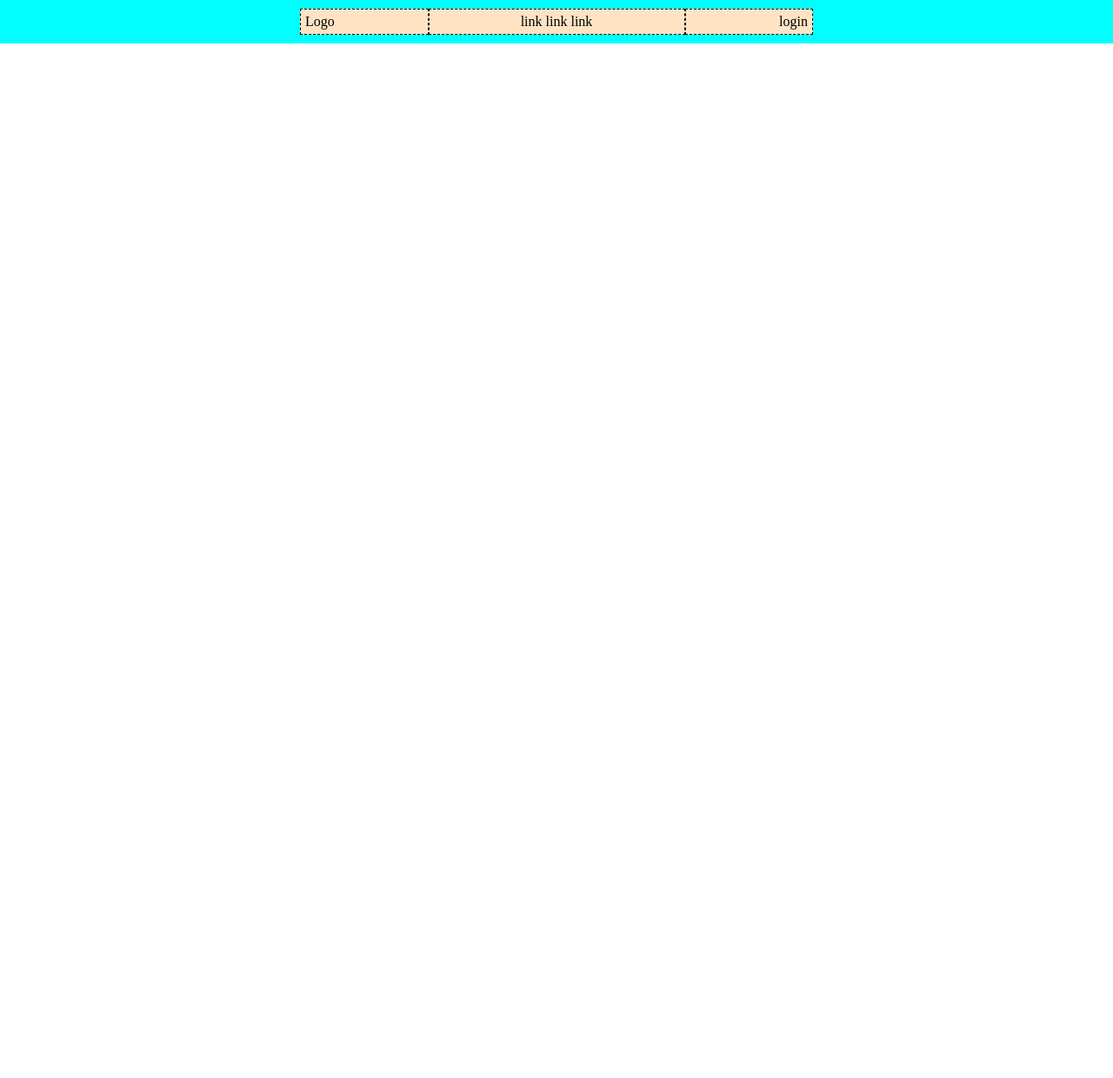
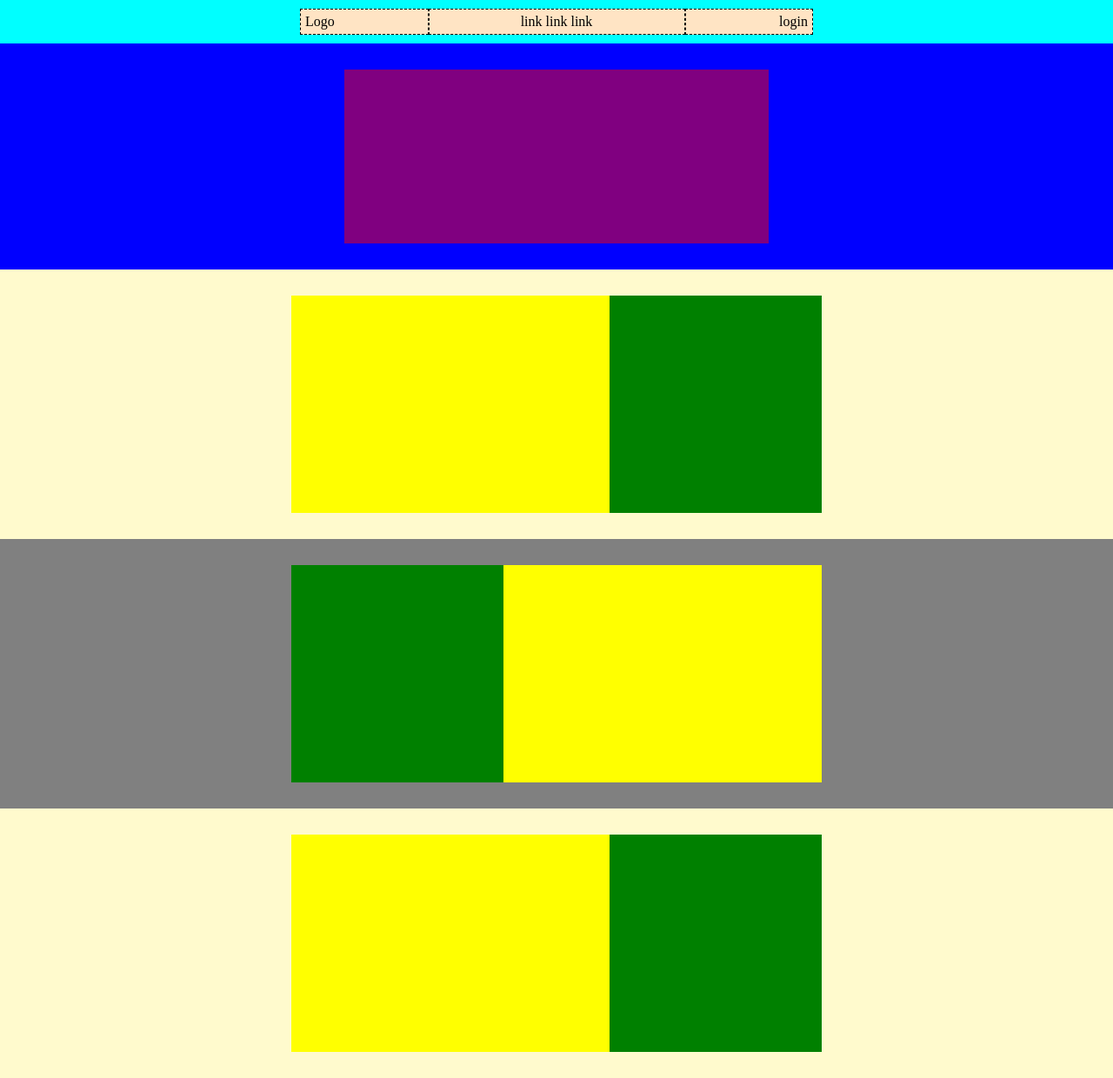
Before and after one commit to LucaElisio/htmlcss-struttura-discord, a plain HTML site: page index.html in a window 1280 px wide. Shown: the whole page at 87% size. Before the commit the page ends 800 px from the top, so only its background shows below. Drawn offline with Linux system fonts and the light colour scheme.

Commit message:
feat: main section structure

```diff
--- a/css/style.css
+++ b/css/style.css
@@ -5,19 +5,35 @@
     box-sizing: border-box;
 }
 
+
+/* COMMON */
+.container{
+    width: 50%;
+    margin: 0 auto;
+}
+
+.content {
+    margin: 0 auto;
+}
+
+section{
+    padding: 30px;
+    width: 100%;
+}
+
 /* HEADER */
 header{
     padding: 10px 50px;
+
     /* debug */
     background-color: aqua;
 }
 
 .menu{
-    width: 50%;
-    margin: 0 auto;
+    display: flex;
+
     /* debug */
     background-color: bisque;
-    display: flex;
 }
 
 .menu div{
@@ -38,3 +54,55 @@ header{
     width: 50%;
     text-align: center;
 }
+
+/* MAIN */
+/* Top Section */
+.top-s{
+    background-color: blue;
+}
+
+/* only top-s content */
+.top{
+    width: 40%;
+    margin: 0 auto;
+
+    /* debug */
+    background-color: purple;
+    height: 200px;
+}
+
+/* Main Section */
+.odd{
+    background-color: lemonchiffon;
+}
+
+.even{
+    background-color: grey;
+}
+
+.main{
+    width: 50%;
+    display: flex;
+
+    /* debug */
+    background-color: red;
+    height: 250px;
+}
+
+.right-content{
+    width: 60%;
+
+    /* debug */
+    background-color: yellow;
+}
+
+.left-content{
+    width: 40%;
+
+    /* debug */
+    background-color: green;
+}
+
+.reverse{
+    flex-direction: row-reverse;
+}
--- a/index.html
+++ b/index.html
@@ -9,8 +9,8 @@
 <body>
 
     <!-- HEADER -->
-    <header class="container">
-        <div class="menu">
+    <header>
+        <div class="menu container">
             <div class="logo">Logo</div>
             <div class="link">link link link</div>
             <div class="login">login</div>
@@ -19,6 +19,31 @@
     <!-- /HEADER -->
 
     <!-- MAIN -->
+
+    <!-- Top Section -->
+    <section class="top-s">
+        <div class="top"></div>
+    </section>
+
+    <!-- Main Section -->
+    <section class="odd">
+        <div class="main container">
+            <div class="right-content"></div>
+            <div class="left-content"></div>
+        </div>
+    </section>
+    <section class="even">
+        <div class="main container reverse">
+            <div class="right-content"></div>
+            <div class="left-content"></div>
+        </div>
+    </section>
+    <section class="odd">
+        <div class="main container">
+            <div class="right-content"></div>
+            <div class="left-content"></div>
+        </div>
+    </section>
     <!-- /MAIN -->
 
     <!-- FOOTER -->
```
